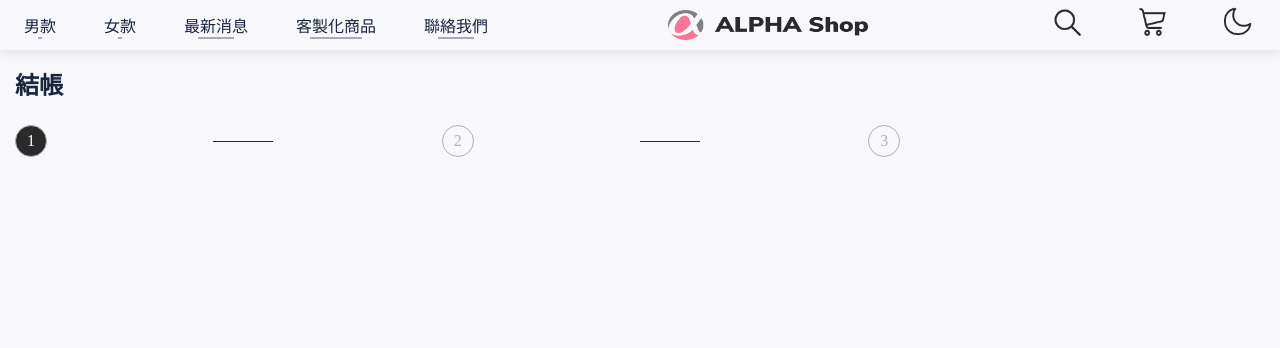
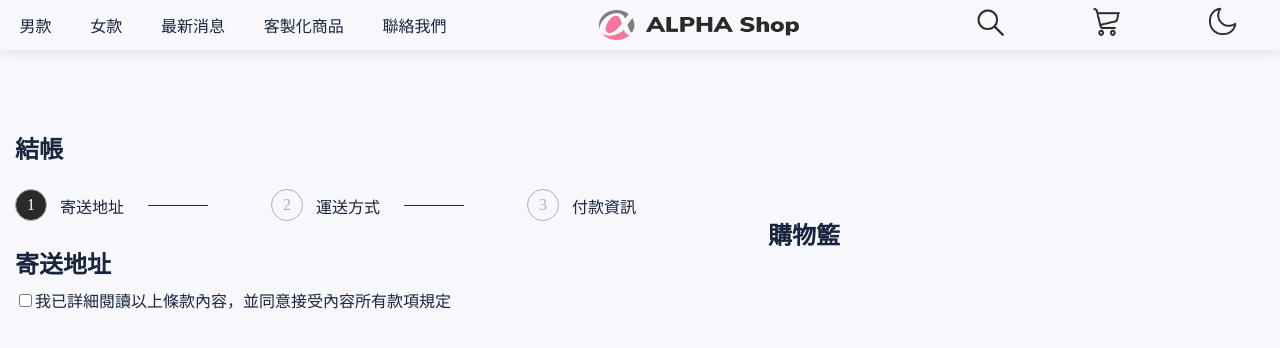
Before and after one commit to 21Jasper12/AC_Shop, a website: page index.html in a window 1280 px wide. Drawn offline with Linux system fonts and the light colour scheme.

Commit message:
stepper(電腦版)、修正header(icon)排版和shopping-wrapper(設定)

```diff
--- a/index.html
+++ b/index.html
@@ -65,6 +65,28 @@
           <div class="label-container">付款資訊</div>
         </div>
       </div>
+
+      <div class="checked-form">
+        <div class="form-content">
+          <div class="part">
+            <h2>寄送地址</h2>
+              <div class="terms-panel scrollbar my-2">
+                <div class="terms-content">
+                </div>
+              </div>
+            <div class="form-row d-flex align-items-center">
+              <input id="terms-check" type="checkbox">
+              <label for="">我已詳細閱讀以上條款內容，並同意接受內容所有款項規定</label>
+            </div>
+          </div>
+        </div>
+      </div>
+    </div>
+
+    <div class="shopping-wrapper">
+      <div class="shopping-title">
+        <h2>購物籃</h3>
+      </div>
     </div>
   </section>
 
--- a/src/main.scss
+++ b/src/main.scss
@@ -388,15 +388,38 @@ header{
   }
 
   .icon {
-    height: 30px;
-    display: none;
+    position: absolute;
+    top: calc(100% + 240px);
+    width: 100%;
+    display: flex;
+    justify-content: center;
+    background: #ffffff;
+    opacity: 0;
+    transition: opacity 0.1s ease-out;
+    z-index: 999;
+
+    img {
+      height: 30px;
+      width: 30px;
+      margin: 0 43px;
+    }
   }
+
+  .title-toggle:checked ~ .icon {
+    opacity: 1;
+    transition: opacity 0.4s ease-out 0.15s;
+  }
+}
+
+.main {
+  display: flex;
+  flex-direction: column;
 }
 
 .container-wrapper {
   width: 100%;
   height: 120px;
-  margin-top: 16px;
+  margin-top: 80px;
 
   .checked-title {
     margin-left: 15px;
@@ -465,6 +488,15 @@ header{
   }
 }
 
+.checked-form {
+  margin-top: 56px;
+  margin-left: 15px;
+}
+
+.shopping-title {
+  visibility: hidden;
+}
+
 // 電腦版
 @media screen and (min-width: 375px) {
   header {
@@ -481,6 +513,10 @@ header{
 
       .title-item {
         opacity: 1;
+
+        &::after {
+          all: unset;
+        }
       }
     }
 
@@ -489,6 +525,7 @@ header{
     }
 
     .icon {
+      all: unset;
       grid-column: 3/4;
       display: flex;
       justify-content: space-around;
@@ -504,4 +541,36 @@ header{
     }
   }
 
+  // 調整佈局
+  .main {
+    display: flex;
+    flex-direction: row;
+  }
+
+  .container-wrapper {
+    width: 60%;
+  }
+
+  .shopping-wrapper {
+    width: 40%;
+    height: 492px;
+    margin-top: 166px;
+  }
+
+  .step {
+    .label-container {
+      all: unset;
+      position: absolute;
+      top: 5px;
+      left: 60px;
+    }
+
+    .connect-line {
+      left: calc(-50% + 20px);
+    }
+  }
+
+  .shopping-title {
+    all: unset;
+  }
 }
```
Also changed, not shown: src/output.css, 1 other file.
